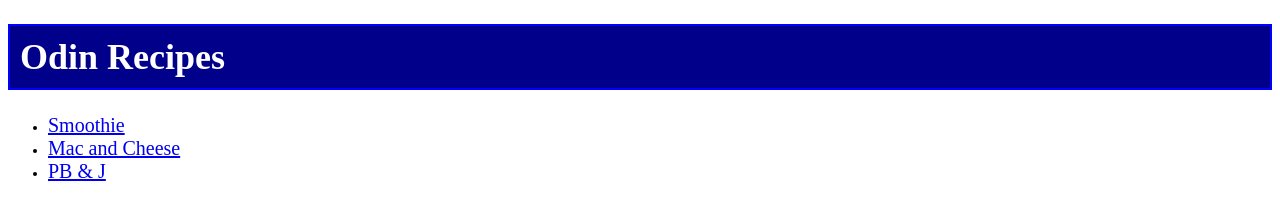
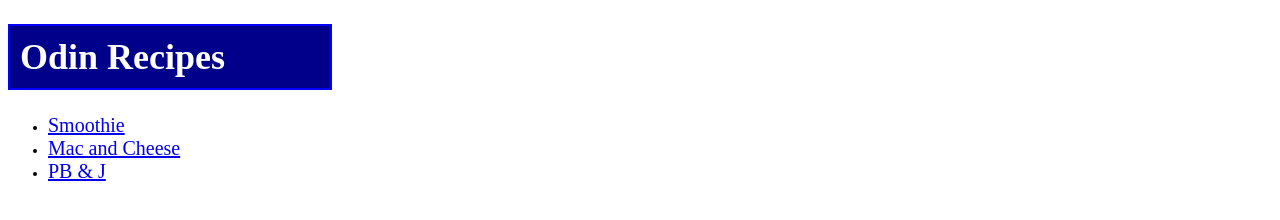
Before and after one commit to e4ThenWin/odin_recipes, a plain HTML site: page index.html in a window 1280 px wide. Drawn offline with Linux system fonts and the light colour scheme.

Commit message:
Change main title dimensions

```diff
--- a/styles.css
+++ b/styles.css
@@ -1,5 +1,18 @@
 /* styles.css */
 
+.box {
+  box-sizing: border-box;
+}
+
+.title {
+  font-size: 36px;
+  padding: 10px;
+  background-color: darkblue;
+  color: white;
+  border: 2px solid blue;
+  width: 300px;
+  height: auto;
+}
 
 li {
   font-family:'Times New Roman', Times, serif;
@@ -8,14 +21,6 @@ li {
 
 .main {
   font-size: 20px;
-}
-
-.title {
-  font-size: 36px;
-  padding: 10px;
-  background-color: darkblue;
-  color: white;
-  border: 2px solid blue;
 }
 
 .smoothie,
```
